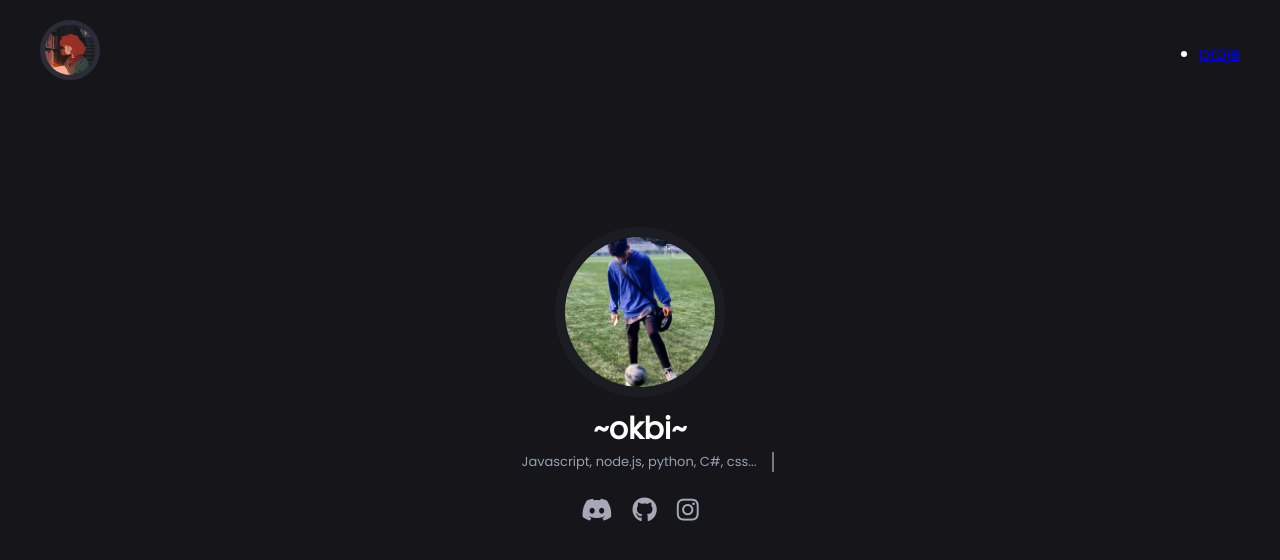
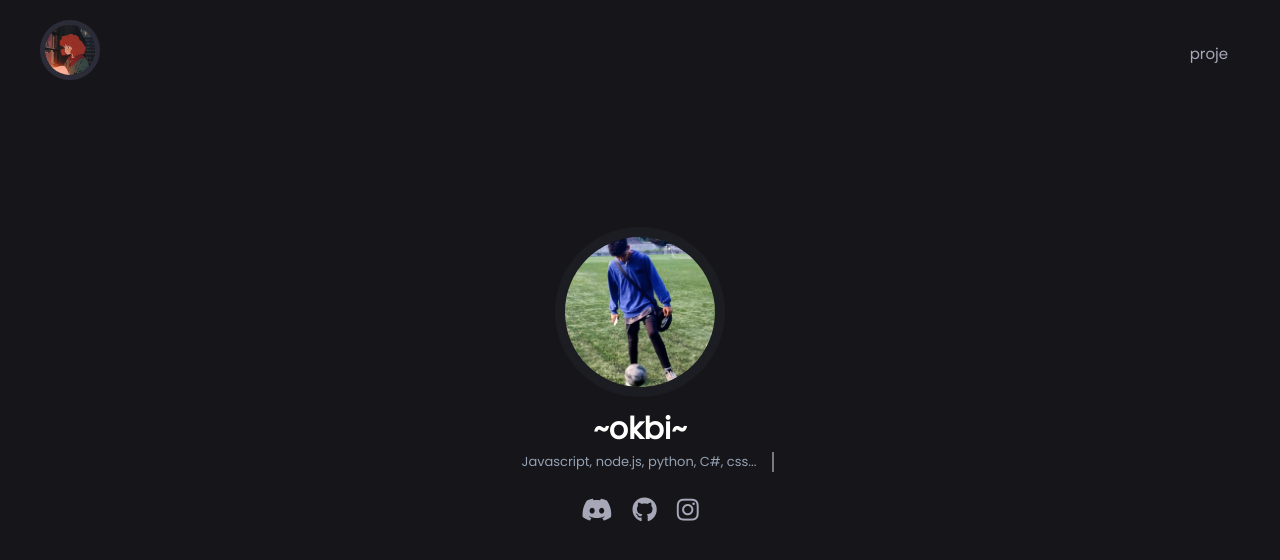
Before and after one commit to Muhammedokbi/muhammedokbi.github.io, a plain HTML site: page index.html in a window 1280 px wide. Drawn offline with Linux system fonts and the light colour scheme.

Commit message:
html
html

```diff
--- a/index.html
+++ b/index.html
@@ -26,9 +26,9 @@
             <div class="header_logo">
                 <img src="assets/imgs/inaya_pfp.jpg" alt="" srcset="">
             </div>
-            <div class="https://muhammedokbi.github.io/robik.github.io/">
-                <ul class="https://muhammedokbi.github.io/robik.github.io/">
-                    <li class="https://muhammedokbi.github.io/robik.github.io/"><a href="#">proje</a></li>
+            <div class="header_links">
+                <ul class="nav_links">
+                    <li class="nav_links"><a href="https://muhammedokbi.github.io/robik.github.io/" target="_blank">proje</a></li>
                     <!-- <li class="nav_link"><a href="#">Shop</a></li> -->
                     <!-- <li class="nav_link"><a href="#">Repos</a></li> -->
                 </ul>
```
